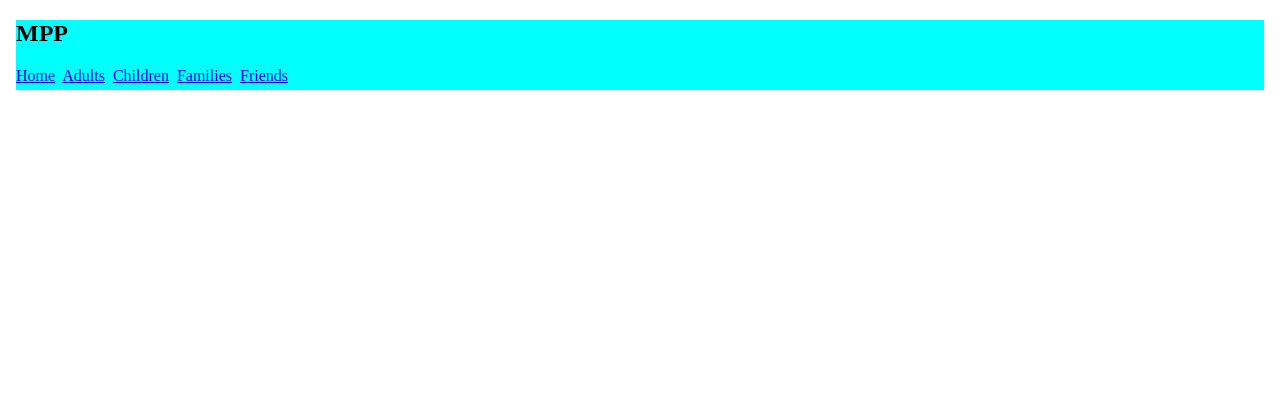
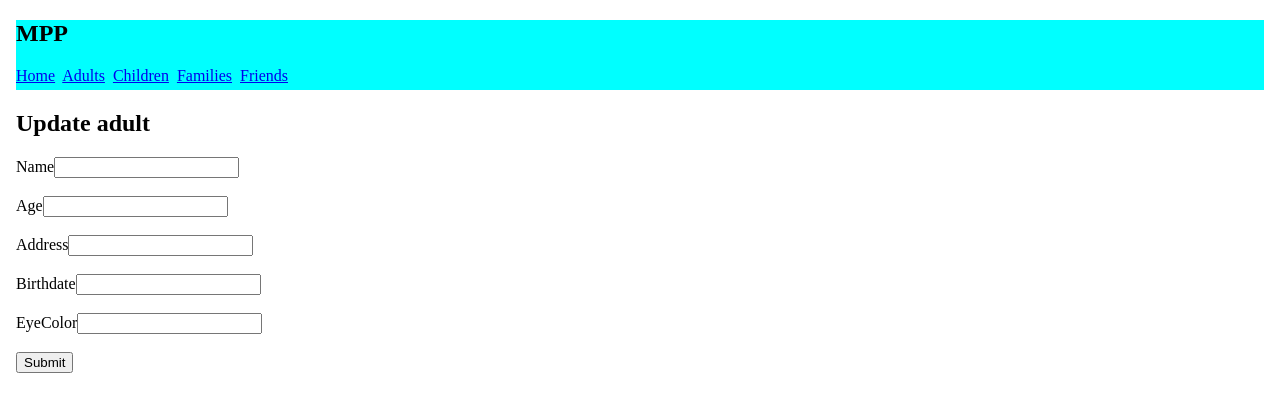
Before and after one commit to 911-Calota-Ovidiu/MPP-Frontend, an Angular app: page /adult/update/1 in a window 1280 px wide. Before the commit this address led to /. Shown: the top 412 px of the page. Built offline with nearby package versions, Linux system fonts and the light colour scheme.

Commit message:
Finished working on adults part

```diff
--- a/src/app/app-routing.module.ts
+++ b/src/app/app-routing.module.ts
@@ -27,11 +27,11 @@ const routes: Routes = [
     component:AddComponent
   },
   {
-    path:"adult/delete",
+    path:"adult/delete/:id",
     component:DeleteComponent
   },
   {
-    path:"adult/update",
+    path:"adult/update/:id",
     component:UpdateComponent
   },
   {
--- a/src/app/common/services.api.service.service.ts
+++ b/src/app/common/services.api.service.service.ts
@@ -27,8 +27,8 @@ export class ApiService {
   deleteAdult(id:number):Observable<string>{
     return this.http.delete(this.address+`/adult/${id}`) as Observable<string>;
   }
-  updateAdult(adult:Adult,id:number): Observable<string>{
-    return this.http.put(this.address+`/adult/address`,adult) as Observable<string>;
+  updateAdult(adult:Adult,id?:number): Observable<string>{
+    return this.http.put(this.address+`/adult/${id}`,adult) as Observable<string>;
   }
   addAdult(adult:Adult): Observable<string>{
     return this.http.post(this.address+`/adult`,adult) as Observable<string>;
--- a/src/app/features/people/components/add/add.component.html
+++ b/src/app/features/people/components/add/add.component.html
@@ -1,9 +1,9 @@
 <h2>Add adult</h2>
-<form (submit)="addAdult()">
-    <label for="name">Name</label>
-    <input id = "name" name = "name" [(ngModel)]="name">
+<form (submit)="addNewAdult()">
+    <label for="aname">Name</label>
+    <input id = "aname" name = "aname" [(ngModel)]="aname">
     <br><br>
-    <label for="age">Agee</label>
+    <label for="age">Age</label>
     <input id = "age" name = "age" [(ngModel)]="age">
     <br><br>
     <label for="address">Address</label>
@@ -12,8 +12,8 @@
     <label for="birthdate">Birthdate</label>
     <input id = "birthdate" name = "birthdate" [(ngModel)]="birthdate">
     <br><br>
-    <label for="eyecolor">EyeColor</label>
-    <input id = "eyecolor" name = "eyecolor" [(ngModel)]="eyecolor">
+    <label for="eyeColor">EyeColor</label>
+    <input id = "eyeColor" name = "eyeColor" [(ngModel)]="eyeColor">
     <br><br>
     <button type="submit">Submit</button>
 </form>
--- a/src/app/features/people/components/add/add.component.ts
+++ b/src/app/features/people/components/add/add.component.ts
@@ -9,23 +9,31 @@ import { Adult } from '../overview/models/adults.models';
   styleUrls: ['./add.component.css']
 })
 export class AddComponent {
-  name?:string;
+  aname?:string;
   age?:number;
   birthdate?:string;
   address?:string;
-  eyecolor?:string;
+  eyeColor?:string;
 
   constructor(private apiSvc:ApiService, private router:Router){}
-  addAdult(){
-    if(this.name&&this.age&&this.birthdate&&this.address&&this.eyecolor)
+  addNewAdult(){
+    if(this.aname&&this.age&&this.birthdate&&this.address&&this.eyeColor)
     {
       const adult:Adult={
-        name:this.name,
+        aname:this.aname,
         age:this.age,
         address:this.address,
-        eyecolor:this.eyecolor,
+        eyeColor:this.eyeColor,
         birthdate:this.birthdate
+
       }
+      console.log(
+        adult.aname,
+        adult.age,
+        adult.address,
+        adult.eyeColor,
+        adult.birthdate
+        )
       this.apiSvc.addAdult(adult).subscribe(result=>{
         this.router.navigateByUrl('adults');
       }
--- a/src/app/features/people/components/delete/delete.component.html
+++ b/src/app/features/people/components/delete/delete.component.html
@@ -1 +1 @@
-<p>delete works!</p>
+<p>Deleted Adult with id {{adultID}}</p>
--- a/src/app/features/people/components/delete/delete.component.ts
+++ b/src/app/features/people/components/delete/delete.component.ts
@@ -1,10 +1,30 @@
-import { Component } from '@angular/core';
+import { Component, OnInit } from '@angular/core';
+import { Router, ActivatedRoute } from '@angular/router';
+import { ApiService } from 'src/app/common/services.api.service.service';
 
 @Component({
   selector: 'app-delete',
   templateUrl: './delete.component.html',
   styleUrls: ['./delete.component.css']
 })
-export class DeleteComponent {
+export class DeleteComponent implements OnInit {
+  adultID?:number;
+  constructor(private apiSvc: ApiService, private router:Router, private activatedRoute: ActivatedRoute){}
 
+  ngOnInit(): void {
+    this.activatedRoute.params.subscribe(params=>{
+      this.adultID=params['id'];
+      this.deleteAdult();
+    });
+  }
+  deleteAdult()
+  {
+    if(this.adultID)
+    {
+      this.apiSvc.deleteAdult(this.adultID).subscribe(mess=>{
+        console.log(mess);
+      }
+      ,(err)=>{console.log("ERROR!")})
+    }
+  }
 }
--- a/src/app/features/people/components/overview/models/adults.models.ts
+++ b/src/app/features/people/components/overview/models/adults.models.ts
@@ -1,9 +1,9 @@
 export interface Adult{
-    name:string;
+    aname:string;
     address:string;
     age:number;
     birthdate:string;
-    eyecolor:string;
+    eyeColor:string;
 }
 export interface AdultDTO{
     adultID:number;
--- a/src/app/features/people/components/overview/overview.component.html
+++ b/src/app/features/people/components/overview/overview.component.html
@@ -19,8 +19,8 @@
             <td>{{adult.name}}</td>
             <td>{{adult.address}}</td>
             <td>{{adult.age}}</td>
-            <td class="cellText"><button (click)="goToUpdate(adult.adultID)">Update dealership</button></td>
-        <td class="cellText"><button (click)="goToDelete(adult.adultID)">Delete dealership</button></td>
+            <td class="cellText"><button (click)="goToUpdate(adult.adultID)">Update Adult</button></td>
+        <td class="cellText"><button (click)="goToDelete(adult.adultID)">Delete Adult</button></td>
         </tr>
     </tbody>
 </table>
--- a/src/app/features/people/components/update/update.component.html
+++ b/src/app/features/people/components/update/update.component.html
@@ -1 +1,19 @@
-<p>update works!</p>
+<h2>Update adult</h2>
+<form (submit)="updateAdult()">
+    <label for="aname">Name</label>
+    <input id = "aname" name = "aname" [(ngModel)]="aname">
+    <br><br>
+    <label for="age">Age</label>
+    <input id = "age" name = "age" [(ngModel)]="age">
+    <br><br>
+    <label for="address">Address</label>
+    <input id = "address" name = "address" [(ngModel)]="address">
+    <br><br>
+    <label for="birthdate">Birthdate</label>
+    <input id = "birthdate" name = "birthdate" [(ngModel)]="birthdate">
+    <br><br>
+    <label for="eyeColor">EyeColor</label>
+    <input id = "eyeColor" name = "eyeColor" [(ngModel)]="eyeColor">
+    <br><br>
+    <button type="submit">Submit</button>
+</form>
--- a/src/app/features/people/components/update/update.component.ts
+++ b/src/app/features/people/components/update/update.component.ts
@@ -1,10 +1,44 @@
-import { Component } from '@angular/core';
+import { Component, OnInit } from '@angular/core';
+import { ActivatedRoute, Router } from '@angular/router';
+import { ApiService } from 'src/app/common/services.api.service.service';
+import { Adult } from '../overview/models/adults.models';
 
 @Component({
   selector: 'app-update',
   templateUrl: './update.component.html',
   styleUrls: ['./update.component.css']
 })
-export class UpdateComponent {
+export class UpdateComponent implements OnInit{
+  adultID?:number;
+  aname?:string;
+  age?:number;
+  birthdate?:string;
+  address?:string;
+  eyeColor?:string;
 
+  constructor(private apiSvc:ApiService, private router:Router, private activatedRoute: ActivatedRoute){}
+  updateAdult(){
+    this.activatedRoute.params.subscribe(params=>{
+      this.adultID=params['id'];
+      if(this.aname&&this.age&&this.birthdate&&this.address&&this.eyeColor)
+    {
+      const adult:Adult={
+        aname:this.aname,
+        age:this.age,
+        address:this.address,
+        eyeColor:this.eyeColor,
+        birthdate:this.birthdate
+
+      }
+      this.apiSvc.updateAdult(adult,this.adultID).subscribe(result=>{
+        this.router.navigateByUrl('adults');
+      }
+      ,(err)=>{alert("Error")}
+      );
+    }
+    })
+  }
+  ngOnInit(): void {
+
+  }
 }
```
